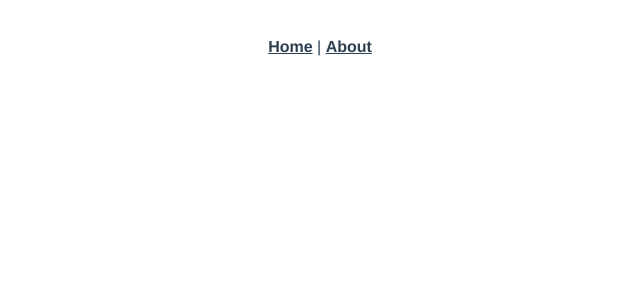
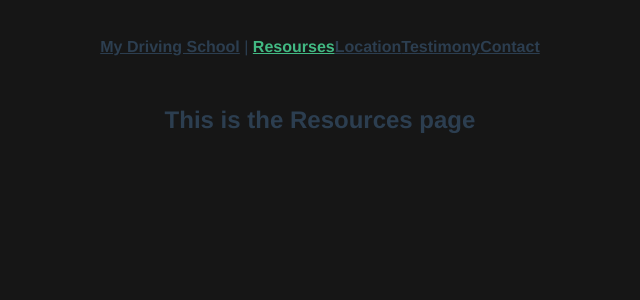
Before and after one commit to NarrowGate/md-client, a Vue app: page /resources in a window 1280 px wide. Shown: the top 300 px of the page, without its empty margins (320-960 px from the left). Built offline with nearby package versions, Linux system fonts and the light colour scheme.

Commit message:
all routes

```diff
--- a/public/index.html
+++ b/public/index.html
@@ -5,11 +5,11 @@
     <meta http-equiv="X-UA-Compatible" content="IE=edge">
     <meta name="viewport" content="width=device-width,initial-scale=1.0">
     <link rel="icon" href="<%= BASE_URL %>favicon.ico">
-    <title>md-client</title>
+    <title>Mantra Driving</title>
   </head>
   <body>
     <noscript>
-      <strong>We're sorry but md-client doesn't work properly without JavaScript enabled. Please enable it to continue.</strong>
+      <strong>We're sorry but Mantra Driving web application doesn't work properly without JavaScript enabled. Please enable it to continue.</strong>
     </noscript>
     <div id="app"></div>
     <!-- built files will be auto injected -->
--- a/src/App.vue
+++ b/src/App.vue
@@ -1,14 +1,21 @@
 <template>
   <div id="app">
     <div id="nav">
-      <router-link to="/">Home</router-link> |
-      <router-link to="/about">About</router-link>
+      <router-link to="/">My Driving School</router-link> |
+      <router-link to="/resources">Resourses</router-link>
+      <router-link to="/location">Location</router-link>
+      <router-link to="/testimony">Testimony</router-link>
+      <router-link to="/contact">Contact</router-link>
     </div>
     <router-view/>
   </div>
 </template>
 
 <style lang="scss">
+body {
+  background: #161616;
+}
+
 #app {
   font-family: 'Avenir', Helvetica, Arial, sans-serif;
   -webkit-font-smoothing: antialiased;
--- a/src/router.js
+++ b/src/router.js
@@ -20,6 +20,38 @@ export default new Router({
       // this generates a separate chunk (about.[hash].js) for this route
       // which is lazy-loaded when the route is visited.
       component: () => import(/* webpackChunkName: "about" */ './views/About.vue')
+    },
+    {
+      path: '/resources',
+      name: 'resources',
+      // route level code-splitting
+      // this generates a separate chunk (about.[hash].js) for this route
+      // which is lazy-loaded when the route is visited.
+      component: () => import(/* webpackChunkName: "about" */ './views/Resources.vue')
+    },
+    {
+      path: '/location',
+      name: 'location',
+      // route level code-splitting
+      // this generates a separate chunk (about.[hash].js) for this route
+      // which is lazy-loaded when the route is visited.
+      component: () => import(/* webpackChunkName: "about" */ './views/Location.vue')
+    },
+    {
+      path: '/testimony',
+      name: 'testimony',
+      // route level code-splitting
+      // this generates a separate chunk (about.[hash].js) for this route
+      // which is lazy-loaded when the route is visited.
+      component: () => import(/* webpackChunkName: "about" */ './views/Testimony.vue')
+    },
+    {
+      path: '/contact',
+      name: 'contact',
+      // route level code-splitting
+      // this generates a separate chunk (about.[hash].js) for this route
+      // which is lazy-loaded when the route is visited.
+      component: () => import(/* webpackChunkName: "about" */ './views/Contact.vue')
     }
   ]
 })
--- /dev/null
+++ b/src/views/Contact.vue
@@ -0,0 +1,5 @@
+<template>
+    <div class="contact">
+        <h2>This is the Contact page</h2>
+    </div>
+</template>
--- /dev/null
+++ b/src/views/Location.vue
@@ -0,0 +1,5 @@
+<template>
+    <div class="location">
+        <h2>This is the Location page</h2>
+    </div>
+</template>
--- /dev/null
+++ b/src/views/Resources.vue
@@ -0,0 +1,5 @@
+<template>
+    <div class="resources">
+        <h2>This is the Resources page</h2>
+    </div>
+</template>
--- /dev/null
+++ b/src/views/Testimony.vue
@@ -0,0 +1,5 @@
+<template>
+    <div class="testimony">
+        <h2>This is the Testimony page</h2>
+    </div>
+</template>
```
